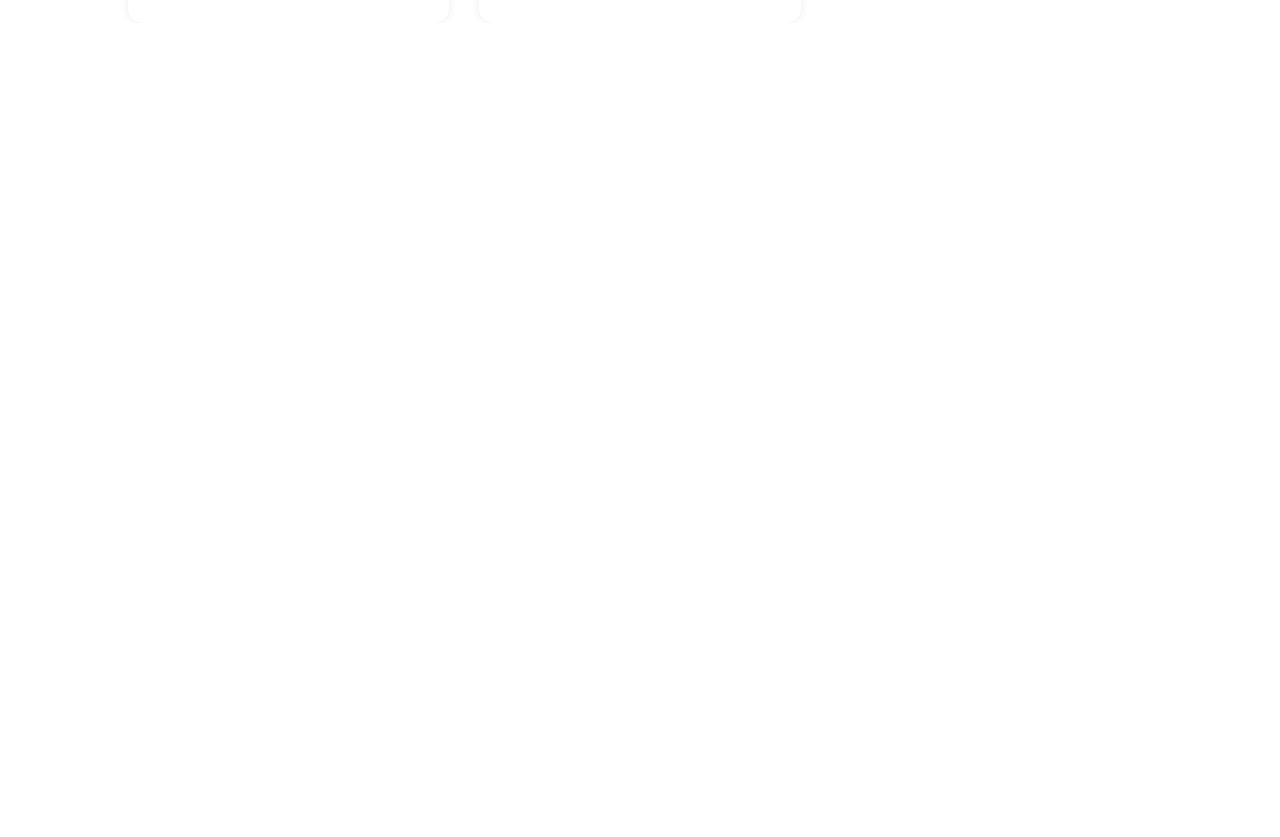
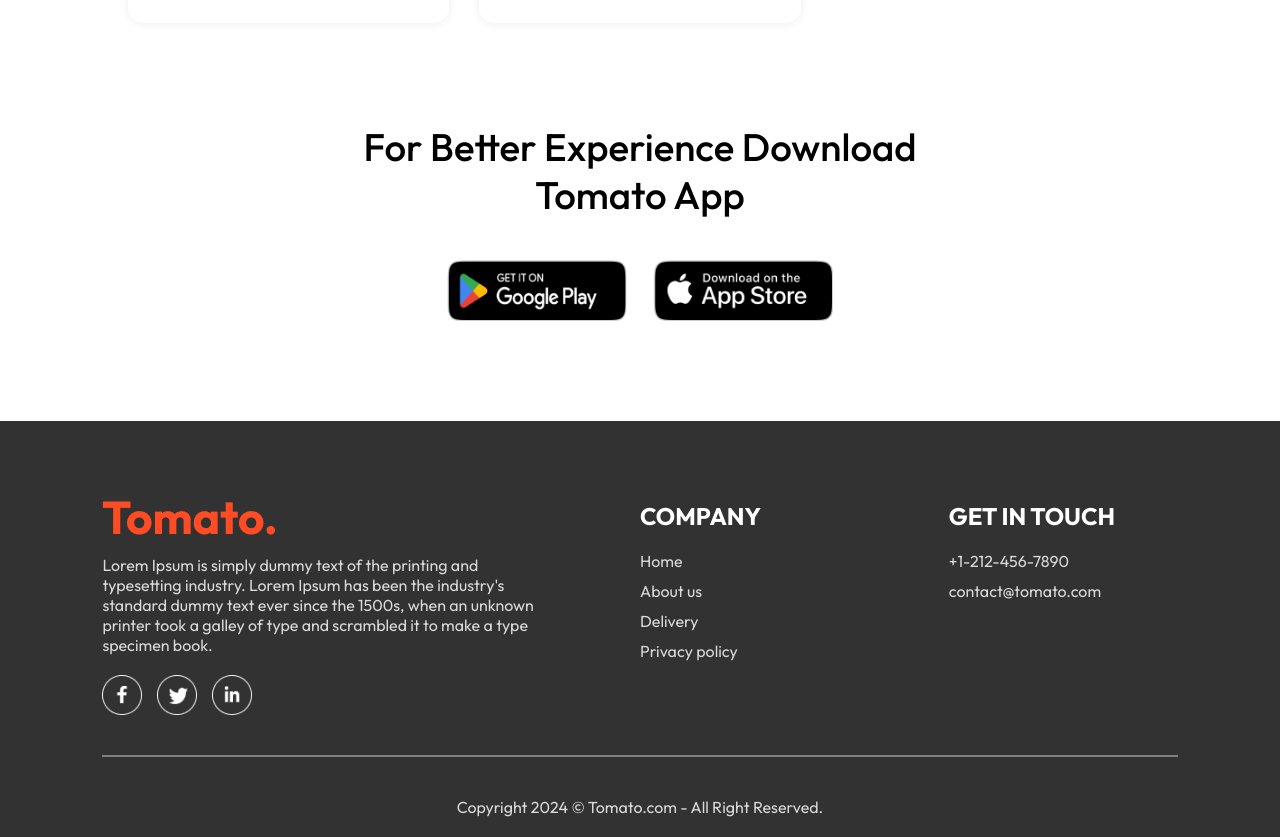
Before and after one commit to Dharamvirr/Food-Delivery-Web-App, a React (Vite) app in the folder frontend/: page / in a window 1280 px wide. Shown: the part 5960-6797 px from the top of the page. Before the commit the page ends 5983 px from the top, so only its background shows below. Built offline with nearby package versions, Linux system fonts and the light colour scheme.

Commit message:
Add footer section and app download component

```diff
--- a/frontend/src/App.jsx
+++ b/frontend/src/App.jsx
@@ -4,6 +4,7 @@
 import Home from './pages/Home/Home'
 import Cart from './pages/Cart/Cart'
 import PlaceOrder from './pages/PlaceOrder/PlaceOrder'
+import Footer from './components/Footer/Footer.jsx'
 const App = () => {
   return (<>
      <div className="app">
@@ -14,6 +15,7 @@
         <Route path="/order" element={<PlaceOrder/>} />
       </Routes>
      </div>
+     <Footer />
      </>
   )
 }
--- /dev/null
+++ b/frontend/src/components/AppDownload/AppDownload.css
@@ -0,0 +1,21 @@
+.app-download {
+    margin: 100px auto;
+    font-size: max(3vw, 20px);
+    text-align: center;
+    font-weight: 500;
+}
+.app-download-platforms{
+    display: flex;
+    justify-content: center;
+    gap: max(2vw,10px);
+    margin-top: 40px;
+}
+.app-download-platforms img{
+   width:max(30vw,120px);
+   max-width: 180px;
+   transition: 0.5s;
+   cursor: pointer;
+}
+.app-download-platforms img:hover{
+    transform: scale(1.05);
+ }
--- /dev/null
+++ b/frontend/src/components/AppDownload/AppDownload.jsx
@@ -0,0 +1,17 @@
+import React from 'react'
+import './AppDownload.css'
+import { assets } from '../../assets/assets'
+
+const AppDownload = () => {
+    return (
+        <div className='app-download' id='app-download'>
+            <p>For Better Experience Download <br />Tomato App</p>
+            <div className="app-download-platforms">
+                <img src={assets.play_store} alt="" />
+                <img src={assets.app_store} alt="" />
+            </div>
+        </div>
+    )
+}
+
+export default AppDownload
--- /dev/null
+++ b/frontend/src/components/Footer/Footer.css
@@ -0,0 +1,47 @@
+.footer{
+    color: #D9D9D9;
+    background-color: #323232;
+    display: flex;
+    flex-direction: column;
+    align-items: center;
+    gap: 20px;
+    padding: 20px 8vw;
+    padding-top: 80px;
+    margin-top:100px;
+}
+.footer-content{
+    width: 100%;
+    display: grid;
+    grid-template-columns: 2fr 1fr 1fr;
+    gap: 80px;
+}
+.footer-content-left , .footer-content-center , .footer-content-right {
+    display: flex;
+    flex-direction: column;
+    align-items: start;
+    gap: 20px;
+}
+.footer-content-left ul li, .footer-content-center ul li, .footer-content-right ul li{
+    margin-bottom: 10px;
+    list-style: none;
+}
+.footer-content-left h2, .footer-content-center h2, .footer-content-right h2{
+    color: white;
+}
+.footer-social-icons img{
+    width: 40px;
+}
+.footer-social-icons{
+    display: flex;
+    gap: 15px;
+}
+.footer li{
+    cursor: pointer;
+}
+.footer hr{
+    width: 100%;
+    height: 2px;
+    margin: 20px 0px;
+    background-color:grey;
+    border: none;
+}
--- /dev/null
+++ b/frontend/src/components/Footer/Footer.jsx
@@ -0,0 +1,41 @@
+import React from 'react'
+import './Footer.css'
+import { assets } from '../../assets/assets'
+
+const Footer = () => {
+  return (
+    <div className='footer' id='footer'>
+      <div className="footer-content">
+        <div className="footer-content-left">
+            <img src={assets.logo} alt="" />
+            <p>Lorem Ipsum is simply dummy text of the printing and typesetting industry. Lorem Ipsum has been the industry's standard dummy text ever since the 1500s, when an unknown printer took a galley of type and scrambled it to make a type specimen book.</p>
+            <div className="footer-social-icons">
+                <img src={assets.facebook_icon} alt="" />
+                <img src={assets.twitter_icon} alt="" />
+                <img src={assets.linkedin_icon} alt="" />
+            </div>
+        </div>
+        <div className="footer-content-center">
+            <h2>COMPANY</h2>
+            <ul>
+                <li>Home</li>
+                <li>About us</li>
+                <li>Delivery</li>
+                <li>Privacy policy</li>
+            </ul>
+        </div>
+        <div className="footer-content-right">
+            <h2>GET IN TOUCH</h2>
+            <ul>
+                <li>+1-212-456-7890</li>
+                <li>contact@tomato.com</li>
+            </ul>
+        </div>
+      </div>
+      <hr />
+      <p className="footer-copyright">Copyright 2024 © Tomato.com - All Right Reserved.</p>
+    </div>
+  )
+}
+
+export default Footer
--- a/frontend/src/pages/Home/Home.jsx
+++ b/frontend/src/pages/Home/Home.jsx
@@ -3,6 +3,7 @@
 import Header from '../../components/Header/Header'
 import ExploreMenu from '../../components/ExploreMenu/ExploreMenu'
 import FoodDisplay from '../../components/FoodDisplay/FoodDisplay'
+import AppDownload from '../../components/AppDownload/AppDownload'
 const Home = () => {
 const [category, setCategory] =useState('All');
   return (
@@ -10,6 +11,7 @@
         <Header/>
         <ExploreMenu category={category} setCategory={setCategory}></ExploreMenu>
         <FoodDisplay category={category}></FoodDisplay>
+        <AppDownload />
     </div>
   )
 }
```
